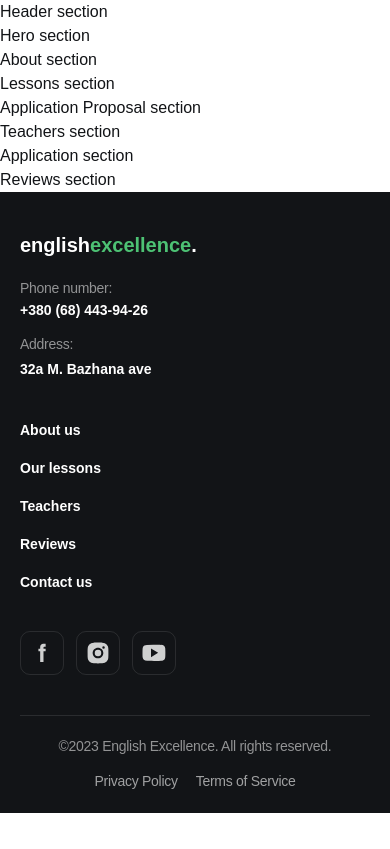
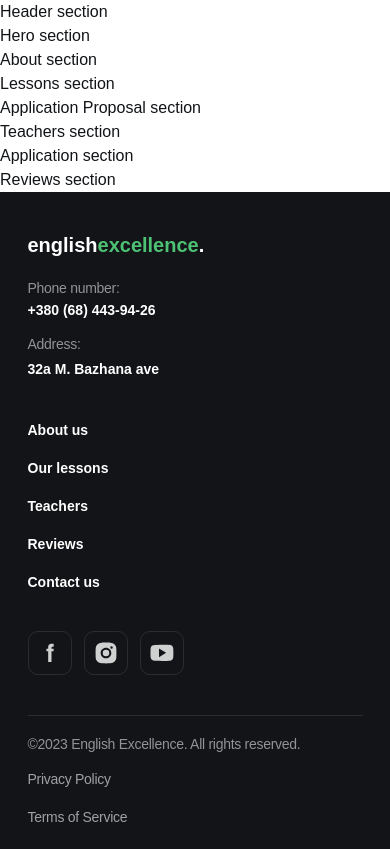
Before and after one commit to vosan/project-english3, a website: page src/index.html in a window 390 px wide. Drawn offline with nearby package versions, Linux system fonts and the light colour scheme; files that its build step writes are made by us from their sources; files whose address does not match are found by name.

Commit message:
Revise footer styles: adjust spacing, enhance responsiveness with adaptive breakpoints, and streamline layout.

```diff
--- a/src/components/footer/footer.css
+++ b/src/components/footer/footer.css
@@ -1,27 +1,28 @@
 .footer {
   background: var(--color-black);
   color: var(--color-white);
-  padding-top: 64px;
-  padding-bottom: 24px;
+  padding-top: 40px;
+  padding-bottom: 20px;
 }
 
 .footer__container {
-  max-width: var(--ui-kit-width);
+  max-width: 100%;
   margin: 0 auto;
-  padding: 0 128px;
+  padding: 0 20px;
 }
 
 .footer__top {
   display: flex;
-  justify-content: space-between;
-  align-items: flex-start;
-  margin-bottom: 64px;
+  flex-direction: column;
+  justify-content: flex-start;
+  gap: 40px;
+  margin-bottom: 40px;
 }
 
 .footer__left {
   display: flex;
   flex-direction: column;
-  gap: 32px;
+  gap: 20px;
 }
 
 .footer__logo-section {
@@ -161,94 +162,81 @@
   opacity: 0.8;
 }
 
-@media screen and (max-width: 1279px) {
+/* Responsive Breakpoints */
+
+/* Mobile Adaptive (375px+) */
+@media screen and (min-width: 375px) {
+  .footer__container {
+    width: 375px;
+    margin: 0 auto;
+  }
+}
+
+/* Tablet (768px+) */
+@media screen and (min-width: 768px) {
   .footer {
     padding-top: 32px;
+    padding-bottom: 24px;
   }
 
   .footer__container {
+    width: 768px;
     padding: 0 32px;
   }
 
   .footer__top {
+    flex-direction: row;
+    justify-content: space-between;
+    align-items: flex-start;
     margin-bottom: 51px;
+    gap: 0;
   }
 
   .footer__left {
     gap: 32px;
   }
-
-  .footer__bottom {
-    padding-top: 16px;
-  }
 }
 
-@media screen and (max-width: 767px) {
+/* Desktop (1280px+) */
+@media screen and (min-width: 1280px) {
   .footer {
-    padding-top: 40px;
-    padding-bottom: 20px;
+    padding-top: 64px;
+    padding-bottom: 24px;
   }
 
   .footer__container {
-    padding: 0 20px;
+    width: 1280px;
+    padding: 0 128px;
   }
 
   .footer__top {
-    flex-direction: column;
-    justify-content: flex-start;
-    gap: 40px;
-    margin-bottom: 40px;
-  }
-
-  .footer__left {
-    gap: 20px;
-  }
-
-  .footer__contacts {
-    gap: 16px;
-  }
-
-  .footer__nav-list {
-    gap: 20px;
-  }
-
-  .footer__socials {
-    gap: 12px;
-  }
-
-  .footer__social-link {
-    width: 44px;
-    height: 44px;
-  }
-
-  .footer__social-icon {
-    width: 28px;
-    height: 28px;
-  }
-
-  .footer__bottom {
-    flex-direction: column;
-    align-items: flex-start;
-    gap: 14px;
-    padding-top: 20px;
-  }
-
-  .footer__legal {
-    flex-direction: column;
-    gap: 14px;
-  }
-
-  .footer__legal-link {
-    text-align: left;
+    margin-bottom: 64px;
   }
 }
 
 .footer__bottom {
   position: relative;
   display: flex;
-  justify-content: space-between;
-  align-items: center;
-  padding-top: 22px;
+  flex-direction: column;
+  align-items: flex-start;
+  gap: 14px;
+  padding-top: 20px;
+}
+
+@media screen and (min-width: 768px) {
+  .footer__bottom {
+    flex-direction: row;
+    justify-content: space-between;
+    align-items: center;
+    padding-top: 16px;
+    gap: 0;
+  }
+}
+
+@media screen and (min-width: 1280px) {
+  .footer__bottom {
+    padding-top: 22px;
+  }
 }
 
 .footer__bottom::before {
@@ -273,12 +261,19 @@
 
 .footer__legal {
   display: flex;
-  flex-direction: row;
+  flex-direction: column;
   align-items: flex-start;
   padding: 0;
   margin: 0;
-  gap: 18px;
+  gap: 14px;
   list-style: none;
+}
+
+@media screen and (min-width: 768px) {
+  .footer__legal {
+    flex-direction: row;
+    gap: 18px;
+  }
 }
 
 .footer__legal-link {
@@ -286,13 +281,19 @@
   font-weight: var(--font-weight-regular);
   font-size: var(--font-size-xs);
   line-height: var(--line-height-xs);
-  text-align: right;
+  text-align: left;
   letter-spacing: -0.02em;
   color: rgba(255, 255, 255, 0.6);
   text-decoration: none;
   transition: color var(--transition-main);
 }
 
+@media screen and (min-width: 768px) {
+  .footer__legal-link {
+    text-align: right;
+  }
+}
+
 .footer__legal-link:hover,
 .footer__legal-link:focus {
   color: var(--color-green);
```
